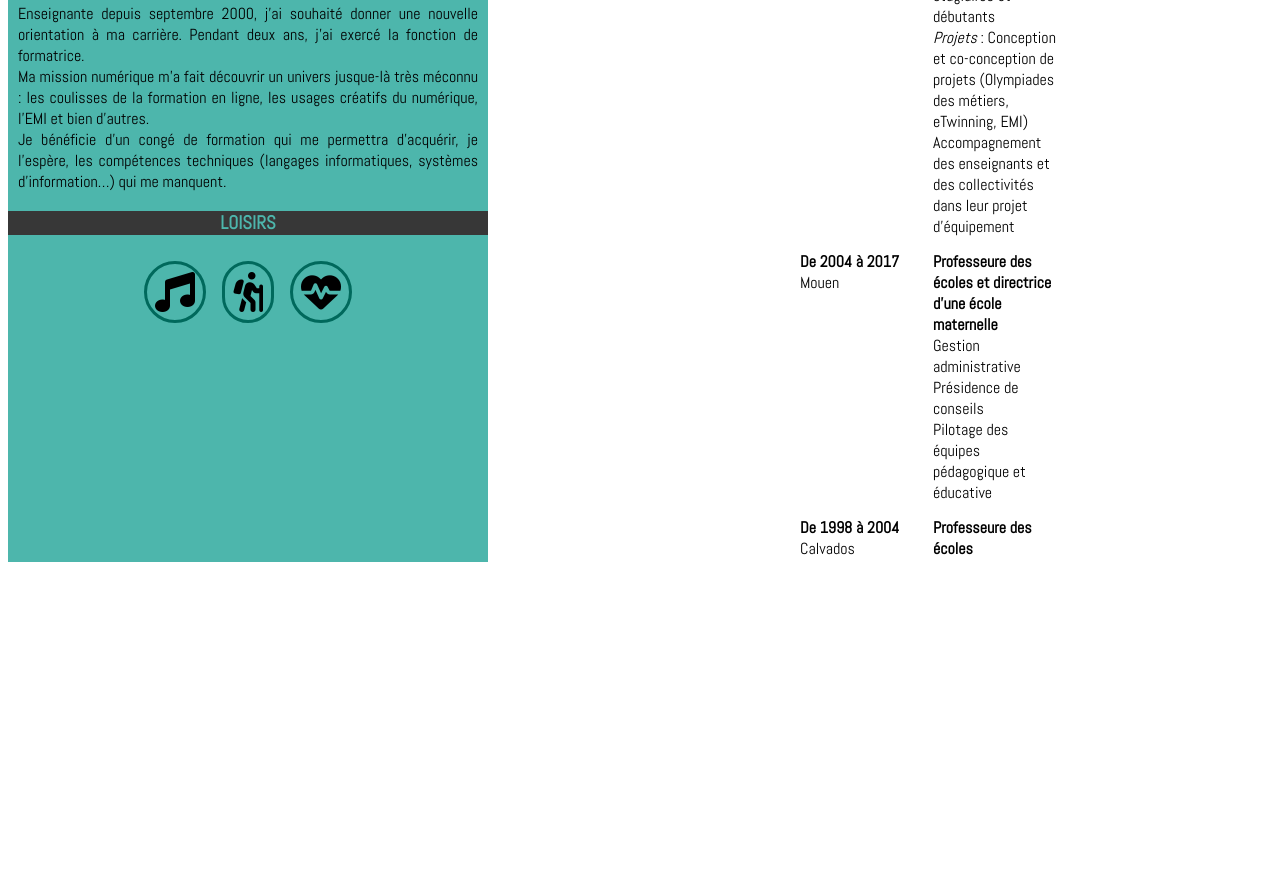
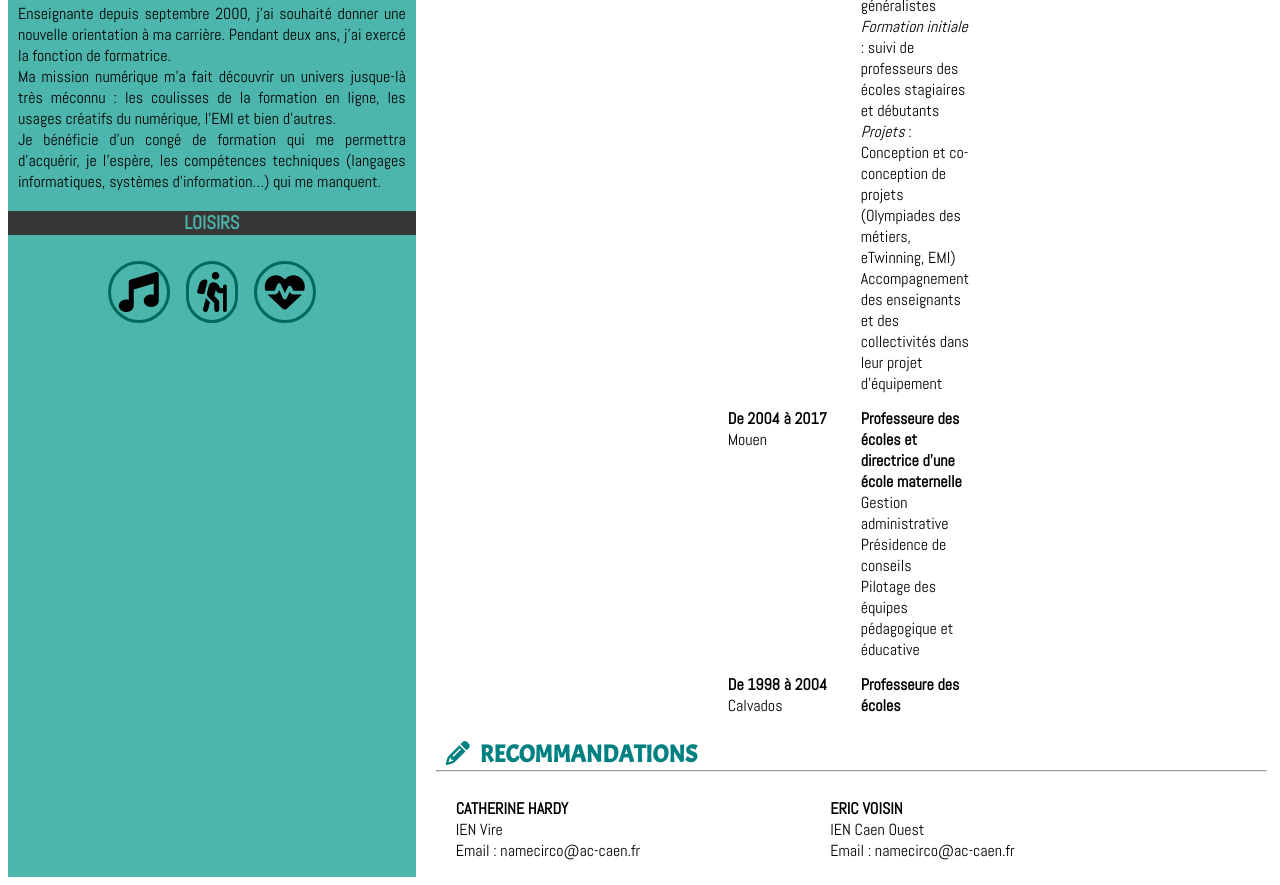
Before and after one commit to Kamuse14/P2, a plain HTML site: page cvkg.html in a window 1280 px wide. Shown: the part 519-1404 px from the top of the page. Before the commit the page ends 1089 px from the top, so only its background shows below. Drawn offline with Linux system fonts and the light colour scheme; files whose address does not match are found by name.

Commit message:
Insertion paragraphe "recommandations"

```diff
--- a/cvkg.html
+++ b/cvkg.html
@@ -118,6 +118,23 @@
 				</div>
 
 			</section>
+
+			<footer>
+				<h2><i class="fas fa-pencil-alt"></i>Recommandations</h2>
+				<hr/>
+				<article id="references">
+					<ul>
+						<li><strong>CATHERINE HARDY</strong></li>
+						<li>IEN Vire</li>
+						<li>Email : namecirco@ac-caen.fr</li>
+					</ul>
+					<ul>
+						<li><strong>ERIC VOISIN</strong></li>
+						<li>IEN Caen Ouest</li>
+						<li>Email : namecirco@ac-caen.fr</li>
+					</ul>
+				</article>
+			</footer>
 		</div>
 
 	</div>
--- a/style.css
+++ b/style.css
@@ -52,7 +52,7 @@ header hr /*petite ligne sous Développeuse*/
 	padding-top: 0px;
 }
 
-section i /*retrait des icones*/
+#cv i /*retrait des icones*/
 {
 	padding-right: 10px;
 }
@@ -65,6 +65,7 @@ padding-bottom: 0px; /* pas d'effet */
 
 h2
 {
+	text-transform: uppercase;
 	color: teal;
 	font-family: 'acmeregular';
 	text-align: left;
@@ -78,7 +79,7 @@ hr /*grandes lignes sous les h2*/
 	padding-top: 0px;
 }
 
-li /*liste avec puces*/
+#mes_competences li /*liste avec puces*/
 {
 	list-style-type: none;
 	background-image: url(images/puce.png);
@@ -105,6 +106,11 @@ td
 	padding-left: 10px;
 }
 
+footer li
+{
+	list-style-type: none;
+}
+
 /* //////////// ORGANISATION  DES DIFFERENTS BLOCS /////////// */
 
 /* /////////////////////////  Le liseré /////////////////////// */
@@ -117,14 +123,12 @@ aside
 	background-color: #4DB6AC;
 	max-width: 480px;
 }
-/*centrage de ces blocs, ça ne fonctionne pas
- */
-aside header, footer
+
+aside header, footer /*centrage de ces blocs */
 {
 	margin : auto;
 	text-align: center;
 }
-
 
 aside header img /*bordure et centrage de la photo*/
 {
@@ -165,7 +169,7 @@ section
 	justify-content: space-around;
 }
 
-#mes_competences
+#mes_competences, #ma_formation
 {
 	min-width: 300px;
 }
@@ -175,12 +179,22 @@ td /*alignement des cellules en haut*/
 	vertical-align: top;
 }
 
-.td_exp /* largeur d'un colonne*/
+.td_exp /* largeur d'une colonne*/
 {
 	min-width: 120px;
 }
 
+#references /*placer les deux listes en ligne sur toute la largeur*/
+{
+	display: flex;
+	justify-content: flex-start;
+}
 
+footer ul
+{
+	text-align: left;
+	margin-right: 150px;
+}
 
 /* ////////// Style page adapté aux différents formats /////////// */
 @media all and (max-width: 1024px)
@@ -201,9 +215,20 @@ td /*alignement des cellules en haut*/
 		width: auto;
 		flex-direction: column;
 	}
+
+	#references
+	{
+		flex-direction: column;
+	}
+
+	footer ul
+	{
+		text-align: left;
+		margin-right: auto;
+	}
 }
 
-@media all and (max-device-width: 480px) /* règles CSS pour les mobiles  */
+@media all and (max-device-width: 480px) /* règles CSS pour les mobiles COMMENT VERIFIER CE FORMAT ???? */
 {
 	#conteneur
 	{
```
